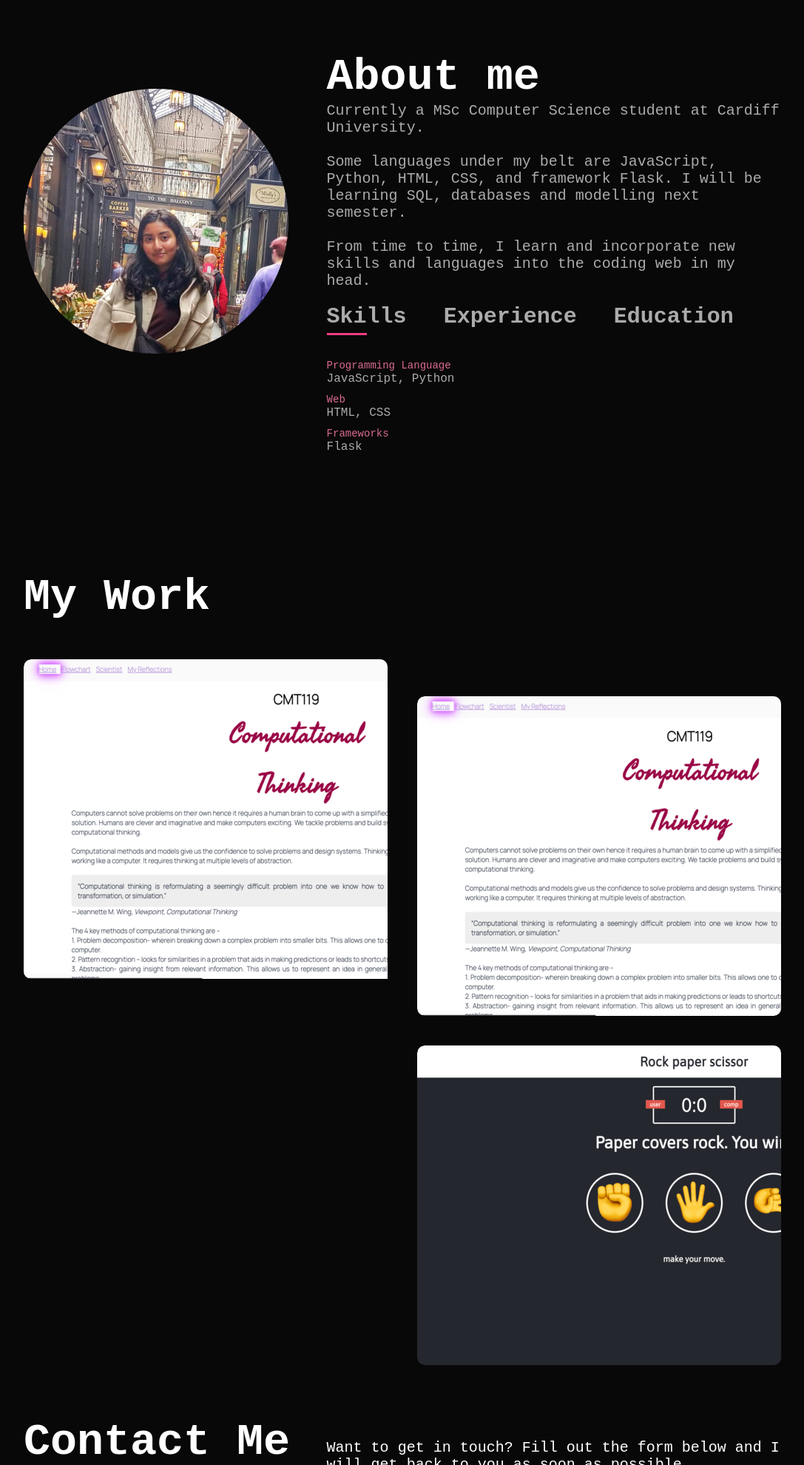
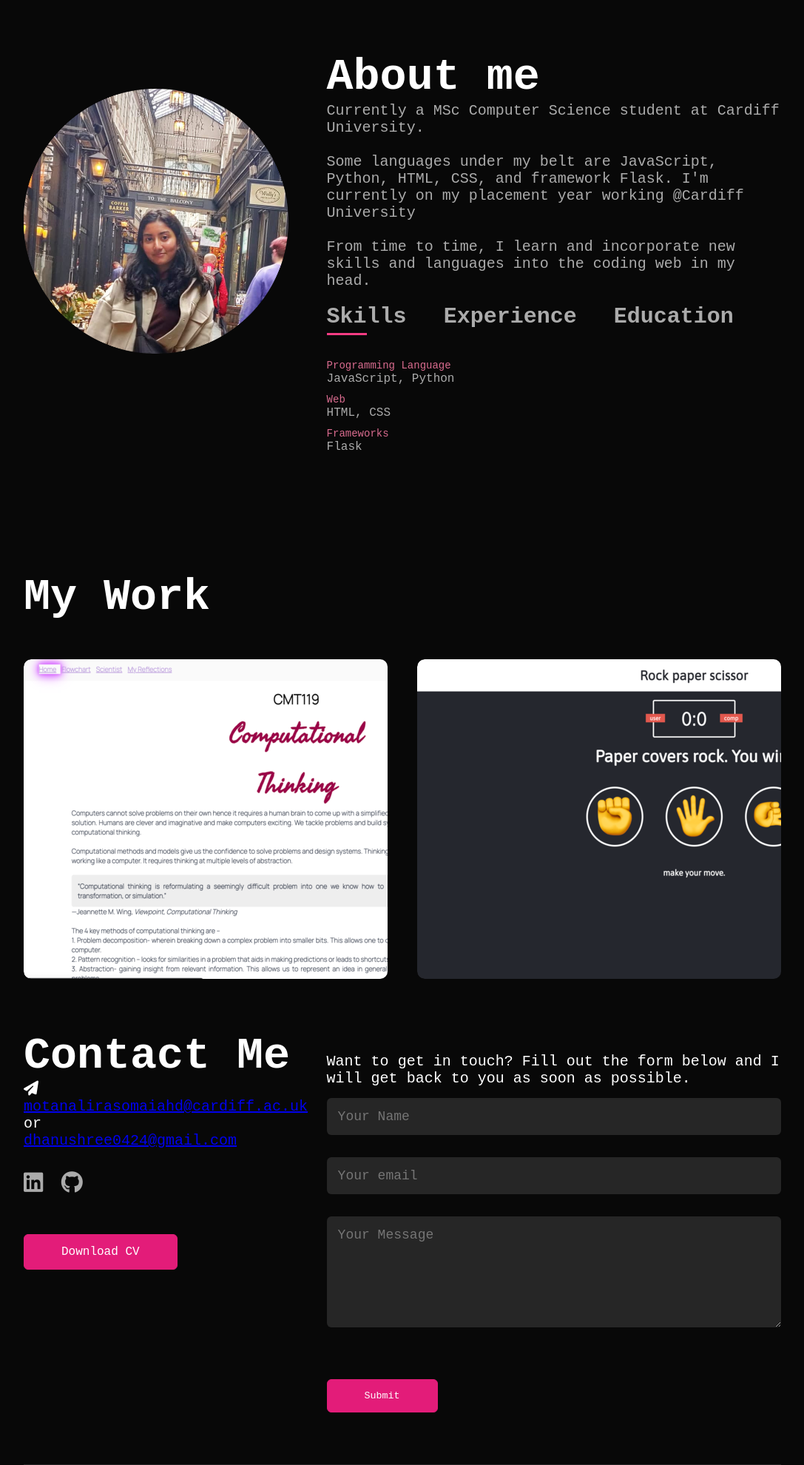
Before and after one commit to dhanu-shre3/portfolio-website, a plain HTML site: page index.html in a window 1280 px wide. Shown: the part 820-2800 px from the top of the page at 74% size, without its empty margins (96-1183 px from the left). Drawn offline with Linux system fonts and the light colour scheme.

Commit message:
updated CV

```diff
--- a/index.html
+++ b/index.html
@@ -17,7 +17,7 @@
                     <li><a href="#header">Home</a></li>
                     <li><a href="#about">About</a></li>
                     <li><a href="#portfolio">Portfolio</a></li>
-                    <!-- <li><a href="#blog">Blog</a></li> -->
+                    <li><a href="https://milkcloudss.wordpress.com/">Blog</a></li>
                     <li><a href="#contact">Contact</a></li>
                 </ul>
             </nav>
@@ -39,7 +39,7 @@
                     <h1 class="sub-title">About me</h1>
                     <p class="blog-text">Currently a MSc Computer Science student at Cardiff University.
                         <br><br>
-                        Some languages under my belt are JavaScript, Python, HTML, CSS, and framework Flask. I will be learning SQL, databases and modelling next semester.
+                        Some languages under my belt are JavaScript, Python, HTML, CSS, and framework Flask. I'm currently on my placement year working @Cardiff University
                         <br><br>
                         From time to time, I learn and incorporate new skills and languages into the coding web in my head.
                     </p>
@@ -85,15 +85,26 @@
         <div class="container">
             <h1 class="sub-title">My Work</h1>
 
-            <div class="work-list">
+            <!-- <div class="work-list">
+                <div class="work">
+                    <img src="images/" alt="">
+                    <div class="layer">
+                        <h3>Flask-Weather dashboard</h3>
+                        <p>Built a weather dashboard with Python & Flask that takes in a zip code, using the OpenWeatherMap API and returns the results to the user!</p>
+                        <a href="https://github.com/dhanu-shre3/Flask-Weather-dashboard"><i class="fa-solid fa-arrow-up-right-from-square"></i></i></a>
+                    </div>
+                </div> -->
+
+
+            <!-- <div class="work-list">
                 <div class="work">
                     <img src="images/StaticWebsite.png" alt="">
                     <div class="layer">
                         <h3>Static Website</h3>
                         <p>Cmt119 assessment</p>
-                        <a href="https://dhanu-shre3.github.io/AssessmentCMT119-StaticWebsite/"><i class="fa-solid fa-arrow-up-right-from-square"></i></i></a>
+                        <a href="https://git.cardiff.ac.uk/c1808311/aat_se_group_assessment_3"><i class="fa-solid fa-arrow-up-right-from-square"></i></i></a>
                     </div>
-                </div>
+                </div> -->
 
             <div class="work-list">
                 <div class="work">
@@ -173,13 +184,14 @@
         <div class="row">
             <div class="contact-left">
                 <h1 class="sub-title">Contact Me</h1>
-                <p><i class="fa-solid fa-paper-plane"></i><a href="mailto:email@example.com">motanalirasomaiahd@cardiff.ac.uk</a></p><p><a href="mailto:email@example.com">dhanushree0424@gmail.com</a></p>
+                <p><i class="fa-solid fa-paper-plane"></i><a href="mailto:email@example.com">motanalirasomaiahd@cardiff.ac.uk</a></p>
+                <p>or</p><p><a href="mailto:email@example.com">dhanushree0424@gmail.com</a></p>
                 <div class="social-icons">
                     <a href="https://www.linkedin.com/in/dhanushreemsomaiah/"><i class="fa-brands fa-linkedin"></i></a>
 
                     <a href="https://github.com/dhanu-shre3"><i class="fa-brands fa-github"></i></a>
                 </div>
-                <a href="images/Dhanushree-Somaiah-Resume.pdf" download class="btn btn2">Download CV</a>
+                <a href="images/Dhanushree-Somaiah-Resume(7).pdf" download class="btn btn2">Download CV</a>
             </div>
             <div class="contact-right">
                 <p>Want to get in touch? Fill out the form below and I will get back to you as soon as possible.</p>
```
Also changed, not shown: 2 other files.
